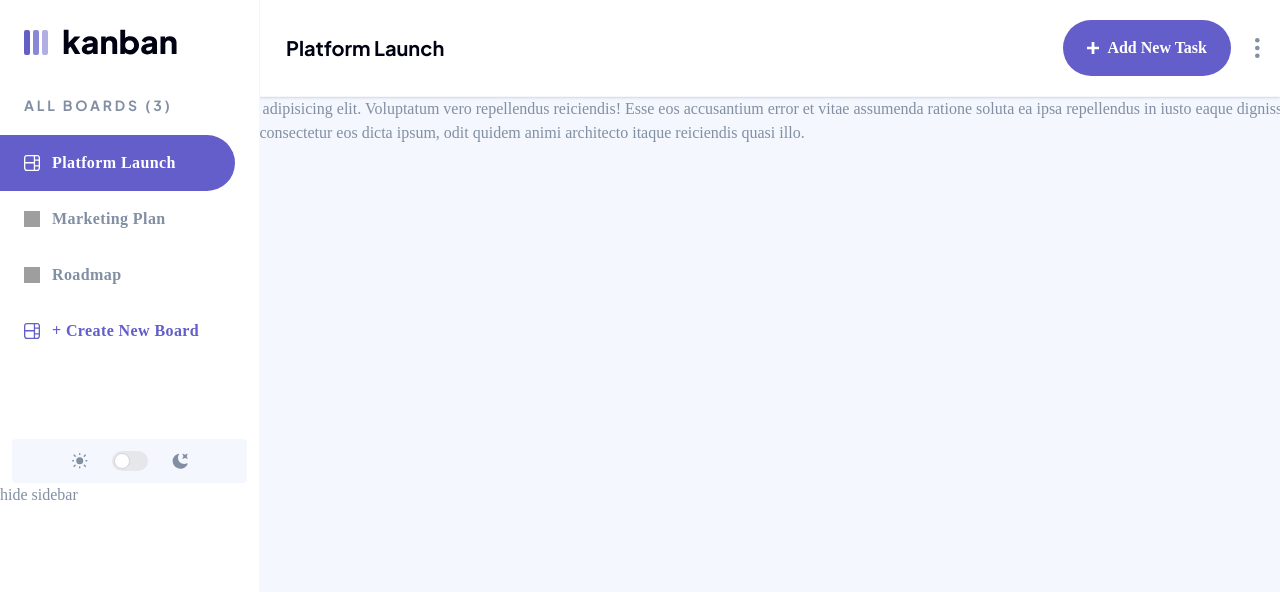
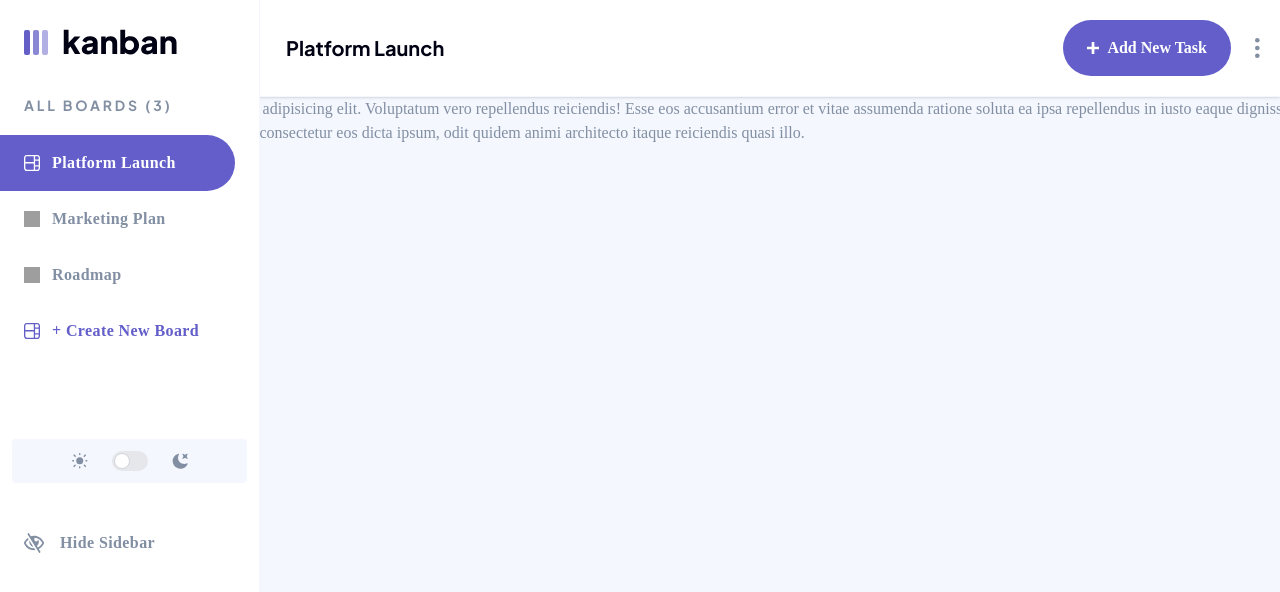
Before and after one commit to NeoScripter/Kanban-React, a React (Vite) app: page / in a window 1280 px wide. Both pictures are taken after a click on the button 24 px from the left and 541 px from the top of the page. Shown: the top 592 px of the page. Built offline with nearby package versions, Linux system fonts and the light colour scheme; grey boxes are pictures that could not be loaded; a web font is replaced by a local one.

Commit message:
add hide sidebar button

```diff
--- a/src/components/BoardList.tsx
+++ b/src/components/BoardList.tsx
@@ -17,7 +17,7 @@ export default function BoardList({
 }: BoardListProps) {
     if (isButton) {
         return (
-            <button className="flex cursor-pointer items-center gap-1 font-semibold pl-6 py-4 mr-6 w-11/12 gap-3 tracking-wide rounded-r-full text-dark-violet transition-colors duration-300 ease-in-out hover:bg-dark-white">
+            <button className="flex cursor-pointer items-center font-semibold pl-6 py-4 mr-6 w-11/12 gap-3 tracking-wide rounded-r-full text-dark-violet transition-colors duration-300 ease-in-out hover:bg-dark-white">
                 <img src={createBoard} alt="" className="w-4 h-4" />
                 <span>+ Create New Board</span>
             </button>
@@ -30,12 +30,12 @@ export default function BoardList({
         classes = 'bg-dark-violet text-white';
     } else if (status === BOARD_STATUS.INACTIVE) {
         image = inactiveBoard;
-        classes = 'hover:bg-dark-white cursor-pointer';
+        classes = 'hover:bg-dark-white dark:hover:bg-dark-white cursor-pointer';
     }
     return (
         <li
             className={cc(
-                'flex items-center gap-1 font-semibold pl-6 py-4 mr-6 gap-3 tracking-wide rounded-r-full transition-colors duration-300 ease-in-out',
+                'flex items-center font-semibold pl-6 py-4 mr-6 gap-3 tracking-wide rounded-r-full transition-colors duration-300 ease-in-out',
                 classes
             )}
         >
--- a/src/components/ShowSidebarButton.tsx
+++ b/src/components/ShowSidebarButton.tsx
@@ -5,7 +5,7 @@ type ShowSidebarButtonProps = {
 }
 
 export default function ShowSidebarButton({ toggleSidebar }: ShowSidebarButtonProps) {
-    return <button onClick={toggleSidebar} className='p-4 bg-dark-violet hidden sm:flex items-center justify-center cursor-pointer absolute top-130 left-0'>
+    return <button onClick={toggleSidebar} className='p-4 bg-dark-violet hidden sm:flex items-center justify-center cursor-pointer absolute top-130 left-0 transition-colors duration-300 ease-in-out hover:bg-light-violet rounded-r-full'>
         <img src={showSideBar} alt="white eye" />
     </button>
 }
--- a/src/components/Sidebar.tsx
+++ b/src/components/Sidebar.tsx
@@ -6,13 +6,14 @@ import moon from '../assets/svgs/icon-dark-theme.svg';
 import { THEMES } from '../utils/theme';
 import logoDark from '../assets/svgs/logo-dark.svg';
 import logoLight from '../assets/svgs/logo-light.svg';
+import hideSidebarIcon from '../assets/svgs/icon-hide-sidebar.svg';
 import { AnimateWrapper } from '../providers/AnimateWrapper';
 import { useRef, useState } from 'react';
 import useEventListener from '../hooks/useEventListener';
 
 type SidebarProps = {
-    showSidebar: boolean,
-    hideSidebar: () => void,
+    showSidebar: boolean;
+    hideSidebar: () => void;
 };
 
 export default function Sidebar({ showSidebar, hideSidebar }: SidebarProps) {
@@ -94,7 +95,13 @@ export default function Sidebar({ showSidebar, hideSidebar }: SidebarProps) {
                         <img src={moon} alt="Moon icon" className="w-4 h-4" />
                     </div>
 
-                    <button onClick={hideSidebar}>hide sidebar</button>
+                    <button
+                        onClick={hideSidebar}
+                        className="flex cursor-pointer items-center font-semibold pl-6 py-4 mt-8 mr-6 w-11/12 gap-4 tracking-wide rounded-r-full capitalize transition-colors duration-300 ease-in-out hover:bg-dark-white dark:hover:bg-dark-white"
+                    >
+                        <img src={hideSidebarIcon} alt="" className="w-5 h-5" />
+                        <span>hide sidebar</span>
+                    </button>
                 </div>
             </nav>
         </AnimateWrapper>
```
